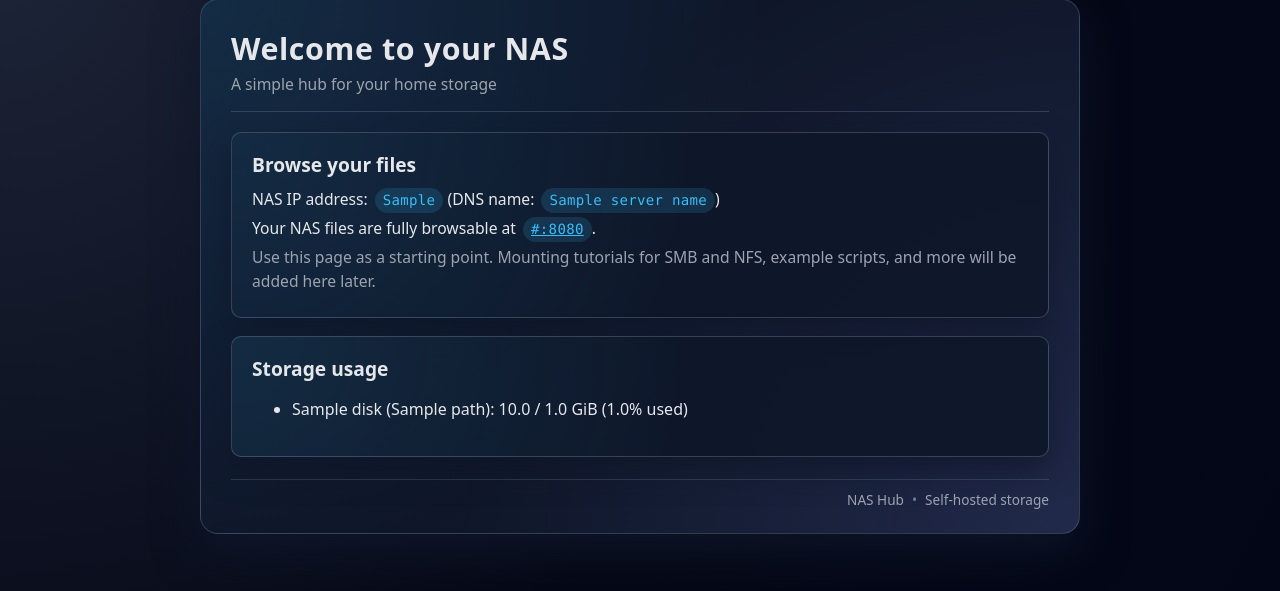
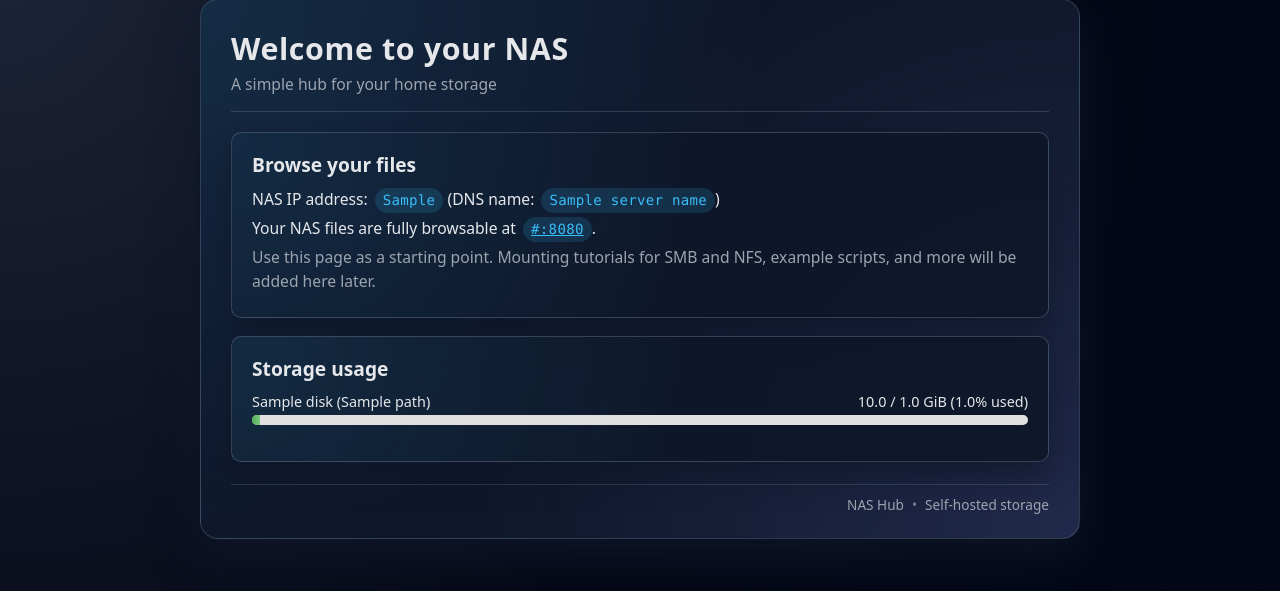
Before and after one commit to kubikulek231/nas, a Flask app: template website/src/templates/index.html in a window 1280 px wide. Shown: the part 33-624 px from the top of the page. Run offline with Flask 3, Linux system fonts and the light colour scheme; the template is opened without the code that fills it: most values are stand-ins (such as "Sample title", 1, 10 or a date in 2020).

Commit message:
Add storage progress bars

```diff
--- /dev/null
+++ b/website/src/static/storage.css
@@ -0,0 +1,31 @@
+.storage-list {
+  list-style: none;
+  margin: 0;
+  padding: 0;
+}
+
+.storage-item {
+  margin-bottom: 1rem;
+}
+
+.storage-header {
+  display: flex;
+  justify-content: space-between;
+  font-size: 0.9rem;
+  margin-bottom: 0.25rem;
+}
+
+.storage-bar {
+  width: 100%;
+  height: 0.6rem;
+  background-color: #e0e0e0;
+  border-radius: 999px;
+  overflow: hidden;
+}
+
+.storage-bar-fill {
+  height: 100%;
+  background: linear-gradient(90deg, #4caf50, #81c784);
+  width: 0;
+  transition: width 0.3s ease;
+}
--- a/website/src/templates/index.html
+++ b/website/src/templates/index.html
@@ -3,7 +3,8 @@
 <head>
   <meta charset="UTF-8">
   <title>NAS Hub</title>
-  <link rel="stylesheet" href="{{ url_for('static', filename='style.css') }}">
+  <link rel="stylesheet" href="{{ url_for('static', filename='base.css') }}">
+  <link rel="stylesheet" href="{{ url_for('static', filename='storage.css') }}">
 </head>
 <body>
   <div class="page">
@@ -36,14 +37,23 @@
         </p>
       </section>
 
-      <section class="card">
+    <section class="card">
       <h2>Storage usage</h2>
-      <ul>
+      <ul class="storage-list">
         {% for name, d in disks.items() %}
-          <li>
-            {{ name|capitalize }} ({{ d.path }}):
-            {{ "%.1f"|format(d.used_gib) }} / {{ "%.1f"|format(d.total_gib) }} GiB
-            ({{ "%.1f"|format(d.percent) }}% used)
+          <li class="storage-item">
+            <div class="storage-header">
+              <span>{{ name|capitalize }} ({{ d.path }})</span>
+              <span>
+                {{ "%.1f"|format(d.used_gib) }} / {{ "%.1f"|format(d.total_gib) }} GiB
+                ({{ "%.1f"|format(d.percent) }}% used)
+              </span>
+            </div>
+
+            <div class="storage-bar">
+              <div class="storage-bar-fill"
+                  style="width: {{ d.percent }}%;"></div>
+            </div>
           </li>
         {% endfor %}
       </ul>
```
Also changed, not shown: website/src/static/base.css (renamed from website/src/static/style.css).
